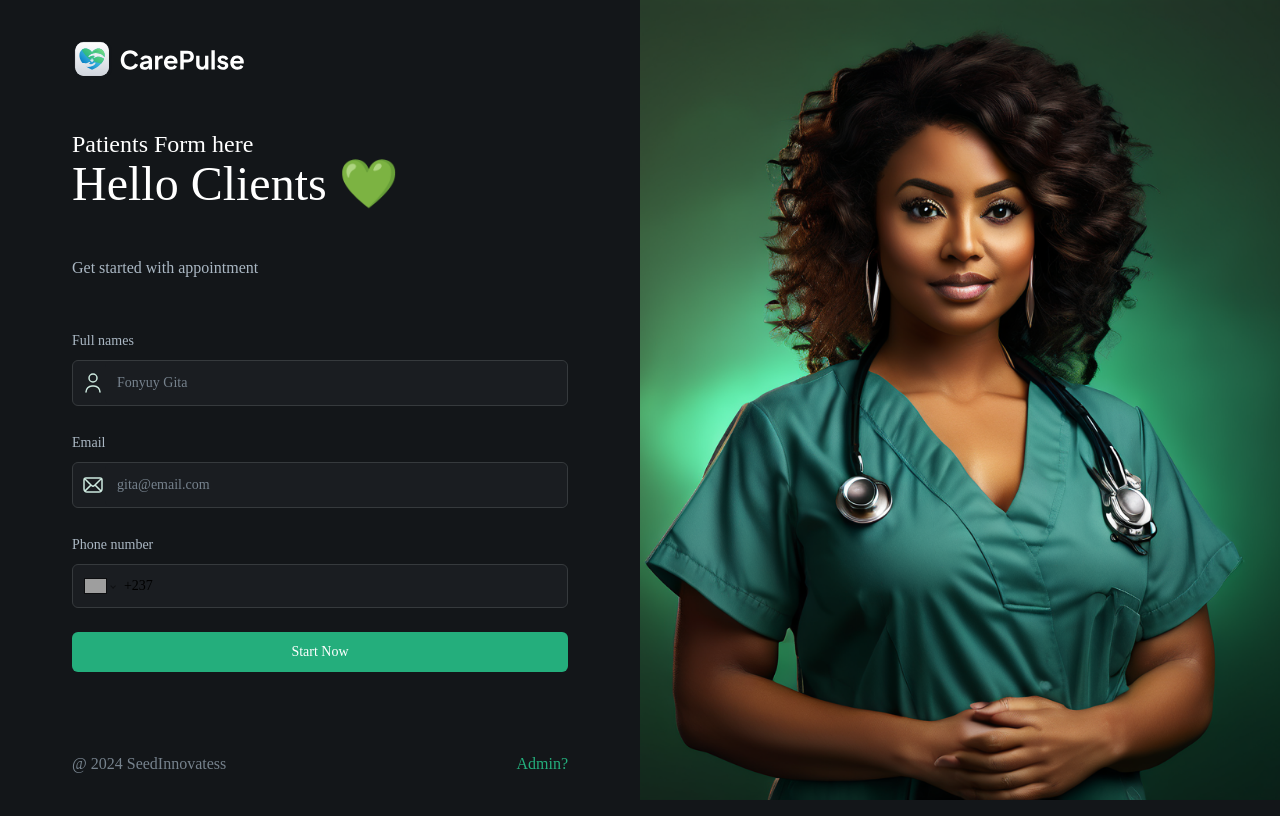
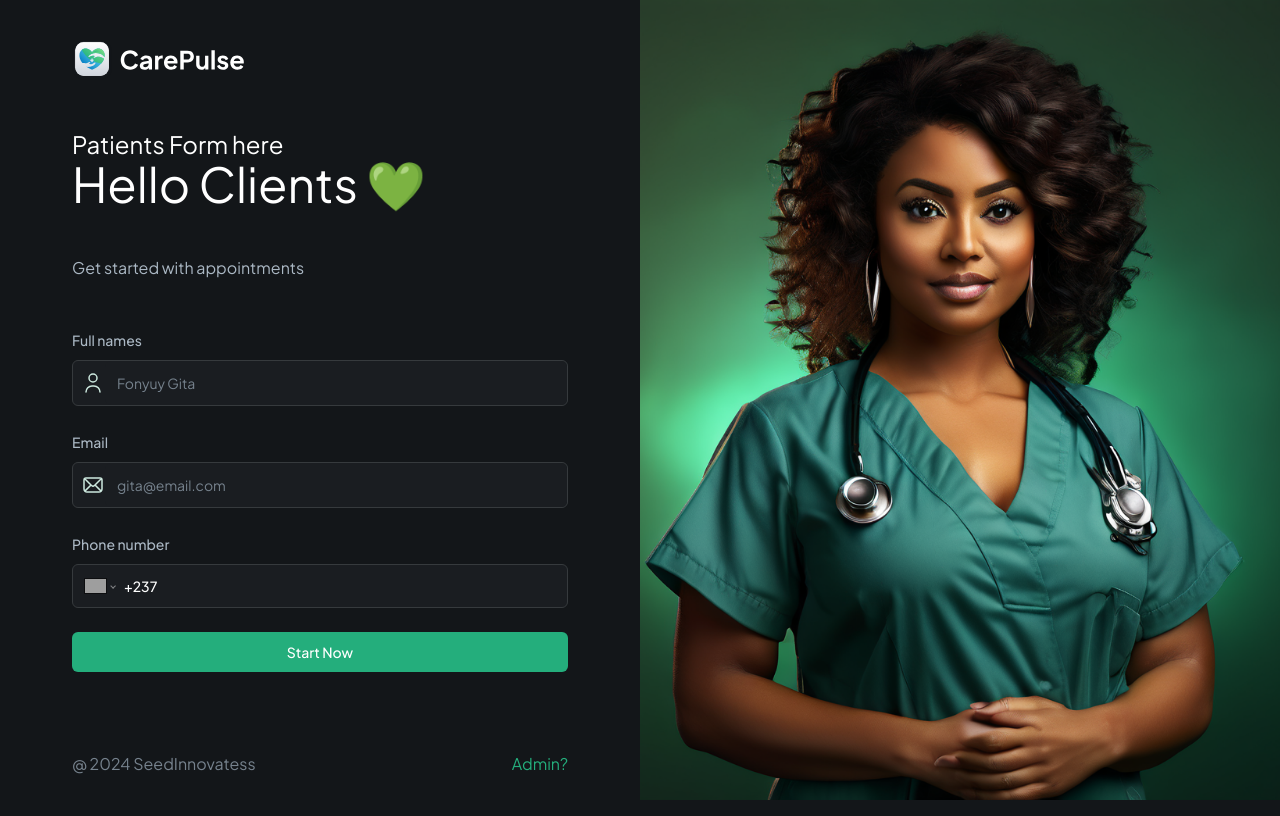
Before and after one commit to Fonyuygita/seeDoc, a Next.js app: page / in a window 1280 px wide. Built offline with nearby package versions, Linux system fonts and the light colour scheme; no server answers; grey boxes are pictures that could not be loaded.

Commit message:
getting started with user registration

```diff
--- a/app/layout.tsx
+++ b/app/layout.tsx
@@ -1,19 +1,23 @@
 import type { Metadata } from "next";
-import { Plus_Jakarta_Sans } from "next/font/google";
 import "./globals.css";
-// import { cn } from "@/lib/utils";
-// import { ThemeProvider } from "@/components/theme-provider";
+import { Plus_Jakarta_Sans as FontSans } from "next/font/google";
+import { ThemeProvider } from "next-themes";
 
-const fontSans = Plus_Jakarta_Sans({
+import { cn } from "@/lib/utils";
+
+const fontSans = FontSans({
   subsets: ["latin"],
-  weight: ['300', '400', '500', '600', '700'],
-  variable: '--font-sans'
+  weight: ["300", "400", "500", "600", "700"],
+  variable: "--font-sans",
 });
 
-
 export const metadata: Metadata = {
-  title: "seeDocs",
-  description: "make an appointment with your favorite Doctor",
+  title: "SeedCheck",
+  description:
+    "A healthcare patient management System designed to streamline patient registration, appointment scheduling, and medical records management for healthcare providers.",
+  icons: {
+    icon: "/assets/icons/logo-icon.svg",
+  },
 };
 
 export default function RootLayout({
@@ -23,10 +27,15 @@
 }>) {
   return (
     <html lang="en">
-      <body className='min-h-screen bg-dark-300 font-sans antialiased'>
-
-        {children}
-
+      <body
+        className={cn(
+          "min-h-screen bg-dark-300 font-sans antialiased",
+          fontSans.variable
+        )}
+      >
+        <ThemeProvider attribute="class" defaultTheme="dark">
+          {children}
+        </ThemeProvider>
       </body>
     </html>
   );
--- a/components/forms/ClientForm.tsx
+++ b/components/forms/ClientForm.tsx
@@ -34,9 +34,12 @@
             };
             const newUser = await createUser(userData);
             console.log(newUser)
+            router.push(`/patient/${123}/register`)
+
 
             if (newUser) {
                 router.push(`/patient/${newUser?.$id}/register`)
+                console.log(newUser);
             }
         } catch (err) {
             // \catch errors if any
@@ -58,7 +61,7 @@
             <form onSubmit={form.handleSubmit(onSubmit)} className='flex-1 space-y-6'>
                 <section className="mb-12 space-y-4">
                     <h1 className="mb-12 space-y-4 text-5xl text-white">Hello Clients  💚</h1>
-                    <p className="text-dark-700">Get started with appointment</p>
+                    <p className="text-dark-700">Get started with appointments</p>
                 </section>
 
                 <CustomFormField
--- a/package.json
+++ b/package.json
@@ -16,7 +16,8 @@
     "class-variance-authority": "^0.7.0",
     "clsx": "^2.1.1",
     "lucide-react": "^0.402.0",
-    "next": "14.2.4",
+    "next": "14.2.3",
+    "next-themes": "^0.3.0",
     "node-appwrite": "^13.0.0",
     "react": "^18",
     "react-dom": "^18",
```
Also changed, not shown: 1 other file (tests, documents, lock files or other folders).
